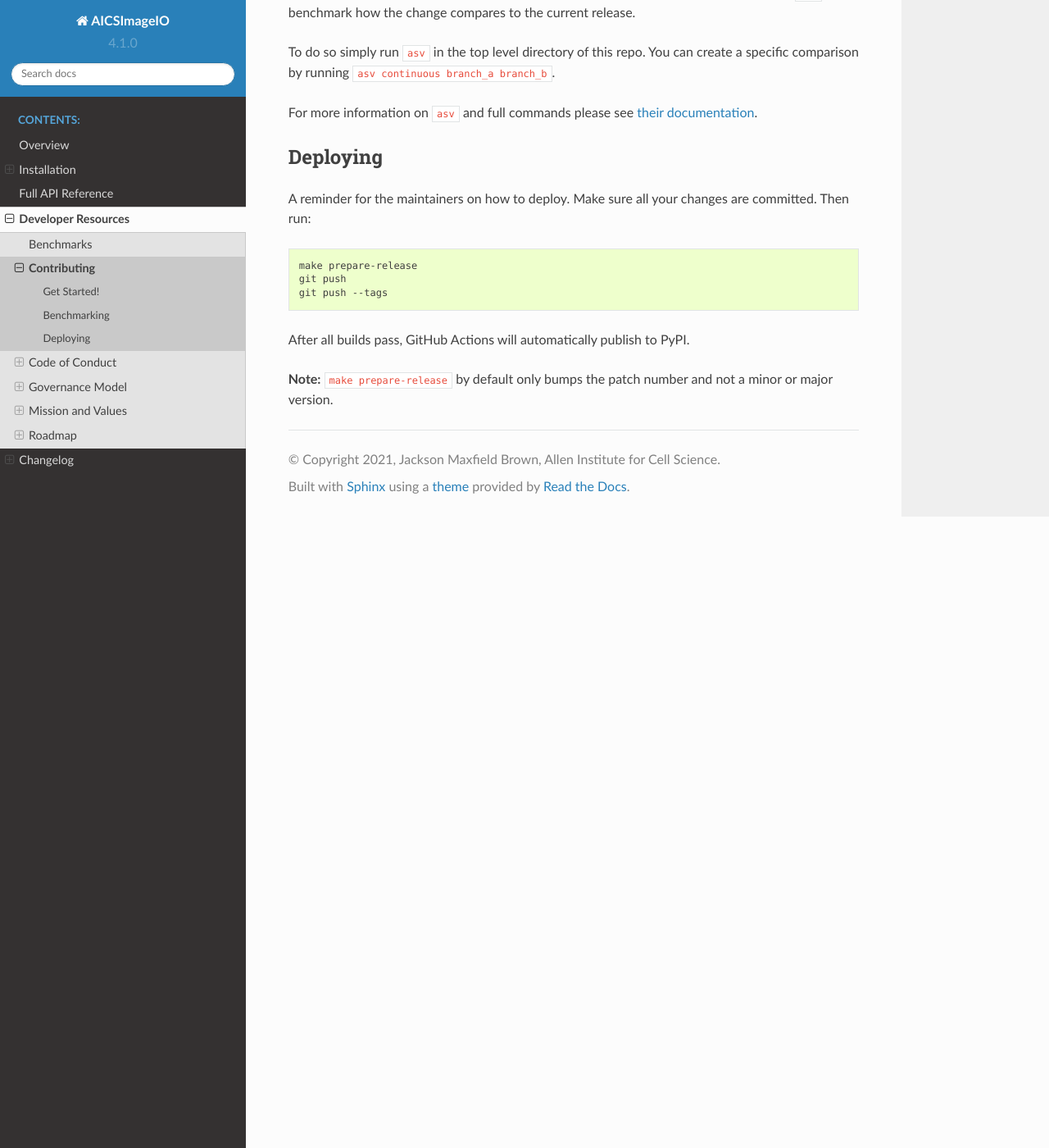
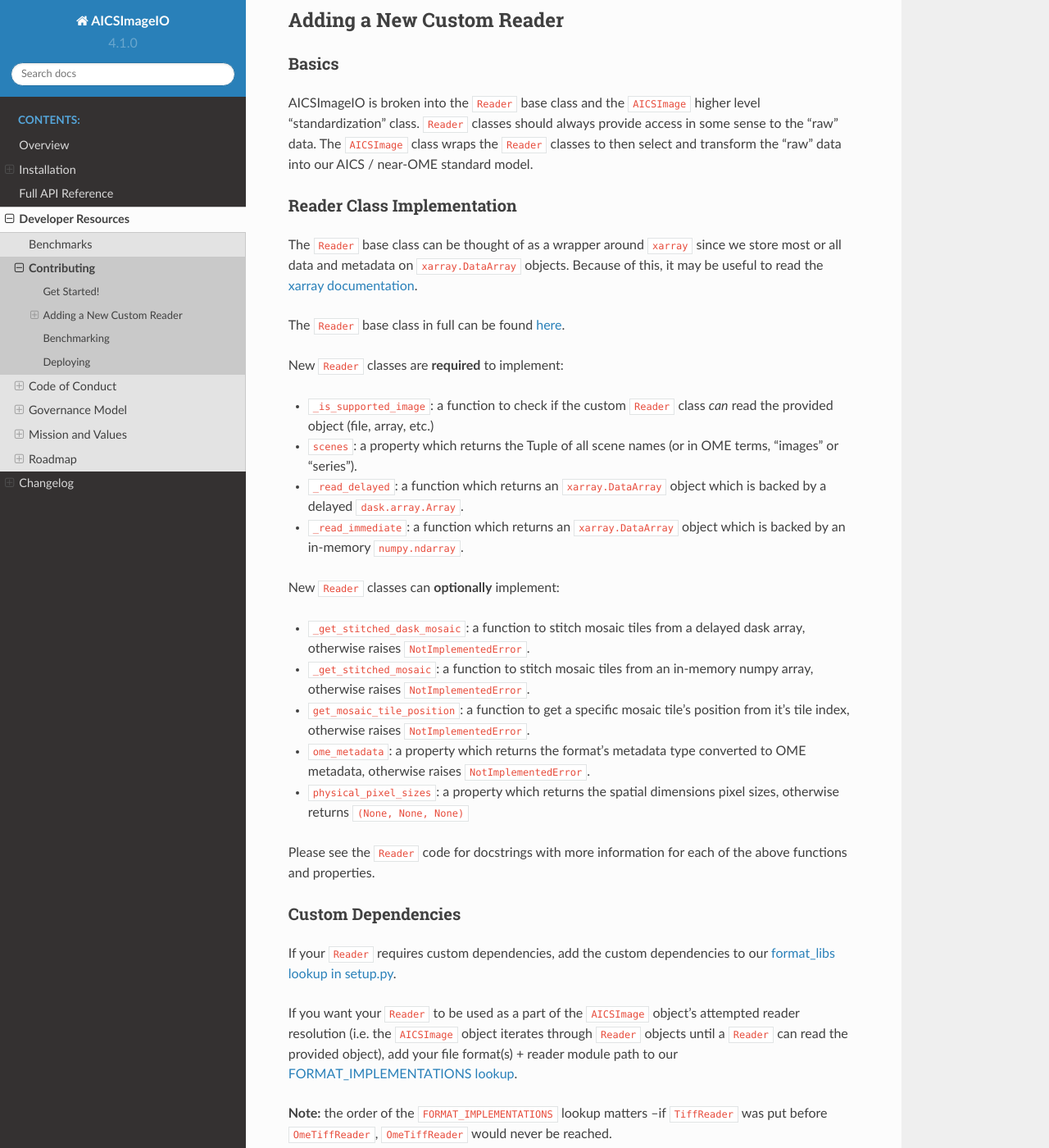
Before and after one commit to AllenCellModeling/aicsimageio, a Sphinx documentation site: the page built from docs/CONTRIBUTING.md, in a window 1280 px wide and 1400 px high, scrolled down 1527 px. Shown: the whole window at 82% size. Built offline with Sphinx 7.4.7 and the Read the Docs theme 2.0.0, drawn with Linux system fonts in a browser that asks for light colours; pages that are not in the unit, such as notebooks, are missing from menus; some of the changed text lies outside the part shown.

Commit message:
admin/add-custom-reader-addition-docs (#305)
* Fix basic contributing steps

* Add docs for "how to add new custom reader"

* Change xarray storage explanation

Co-authored-by: Madison Swain-Bowden <bowdenm@spu.edu>

* Grammer on object's

Co-authored-by: Madison Swain-Bowden <bowdenm@spu.edu>

* Better CziReader custom dependency link

Co-authored-by: Madison Swain-Bowden <bowdenm@spu.edu>

* Remove extra words

Co-authored-by: Madison Swain-Bowden <bowdenm@spu.edu>

* Better wording on benchmark additions

Co-authored-by: Madison Swain-Bowden <bowdenm@spu.edu>

* Clean up Reader class impl section

Co-authored-by: Madison Swain-Bowden <bowdenm@spu.edu>

````diff
--- a/docs/CONTRIBUTING.md
+++ b/docs/CONTRIBUTING.md
@@ -7,66 +7,153 @@ helps, and credit will always be given.
 
 Ready to contribute? Here's how to set up `aicsimageio` for local development.
 
-1. Fork the `aicsimageio` repo on GitHub.
+1.  Fork the `aicsimageio` repo on GitHub.
 
-2. Clone your fork locally:
+2.  Clone your fork locally:
 
-    ```bash
-    git clone https://{your_name_here}@github.com/aicsimageio.git
-    ```
+        git clone https://{your_name_here}@github.com/aicsimageio.git
 
-3. Check out the submodules used in this repo:
-    ```bash
-    git submodule update --init --recursive
-    ```
+3.  Check out the submodules used in this repo:
 
-4. Install the project in editable mode (and preferably in a virtual environment):
+        git submodule update --init --recursive
 
-    ```bash
-    cd aicsimageio/
-    pip install -e .[dev]
-    ```
+4.  Install the project in editable mode (and preferably in a virtual environment):
 
-5. Download the test resources:
+        cd aicsimageio/
+        pip install -e .[dev]
 
-    ```bash
-    python scripts/download_test_resources.py
-    ```
+5.  Download the test resources:
+
+        python scripts/download_test_resources.py
 
     If you need to upload new resources please let a core maintainer know.
 
-6. Create a branch for local development:
+    If you cannot download the test resources, feel free to open a Draft Pull Request
+    to the main `aicsimageio` repository as our GitHub Actions will allow you to test
+    with the resources downloaded.
 
-    ```bash
-    git checkout -b {your_development_type}/short-description
-    ```
+6.  Create a branch for local development:
+
+        git checkout -b {your_development_type}/short-description
 
     Ex: feature/read-tiff-files or bugfix/handle-file-not-found<br>
     Now you can make your changes locally.
 
-7. When you're done making changes, check that your changes pass linting and
+7.  When you're done making changes, check that your changes pass linting and
     tests, including testing other Python versions with make (!! Important !!):
 
-    ```bash
-    make build
-    ```
+        make build
 
     If you have any AWS credentials configured and would like to run the full
     remote IO test suite:
 
-    ```bash
-    make build-with-remote
-    ```
+        make build-with-remote
 
-8. Commit your changes and push your branch to GitHub:
+8.  Commit your changes and push your branch to GitHub:
 
-    ```bash
-    git add .
-    git commit -m "Resolves gh-###. Your detailed description of your changes."
-    git push origin {your_development_type}/short-description
-    ```
+        git add .
+        git commit -m "Resolves gh-###. Your detailed description of your changes."
+        git push origin {your_development_type}/short-description
 
-9. Submit a pull request through the GitHub website.
+9.  Submit a pull request through the GitHub website.
+
+## Adding a New Custom Reader
+
+### Basics
+
+AICSImageIO is broken into the `Reader` base class and the `AICSImage` higher
+level "standardization" class. `Reader` classes should always provide
+access in some sense to the "raw" data. The `AICSImage` class wraps the
+`Reader` classes to then select and transform the "raw" data into our
+AICS / near-OME standard model.
+
+### Reader Class Implementation
+
+The `Reader` base class can be thought of as a wrapper around
+`xarray` since we store most or all data and metadata on
+`xarray.DataArray` objects.
+Because of this, it may be useful to read the
+[xarray documentation](http://xarray.pydata.org/en/stable/).
+
+The `Reader` base class in full can be found
+[here](https://github.com/AllenCellModeling/aicsimageio/blob/main/aicsimageio/readers/reader.py).
+
+New `Reader` classes are **required** to implement:
+
+-   `_is_supported_image`: a function to check if the custom `Reader` class
+    _can_ read the provided object (file, array, etc.)
+-   `scenes`: a property which returns the Tuple of all scene names
+    (or in OME terms, "images" or "series").
+-   `_read_delayed`: a function which returns an `xarray.DataArray` object
+    which is backed by a delayed `dask.array.Array`.
+-   `_read_immediate`: a function which returns an `xarray.DataArray` object
+    which is backed by an in-memory `numpy.ndarray`.
+
+New `Reader` classes can **optionally** implement:
+
+-   `_get_stitched_dask_mosaic`: a function to stitch mosaic tiles from a
+    delayed dask array, otherwise raises `NotImplementedError`.
+-   `_get_stitched_mosaic`: a function to stitch mosaic tiles from an
+    in-memory numpy array, otherwise raises `NotImplementedError`.
+-   `get_mosaic_tile_position`: a function to get a specific mosaic tile's position
+    from it's tile index, otherwise raises `NotImplementedError`.
+-   `ome_metadata`: a property which returns the format's metadata type converted to
+    OME metadata, otherwise raises `NotImplementedError`.
+-   `physical_pixel_sizes`: a property which returns the spatial dimensions pixel sizes,
+    otherwise returns `(None, None, None)`
+
+Please see the `Reader` code for docstrings with more information
+for each of the above functions and properties.
+
+### Custom Dependencies
+
+If your `Reader` requires custom dependencies, add the custom dependencies
+to our [format_libs lookup in setup.py](https://github.com/AllenCellModeling/aicsimageio/blob/main/setup.py#L26).
+
+If you want your `Reader` to be used as a part of the `AICSImage`
+object's attempted reader resolution (i.e. the `AICSImage` object iterates
+through `Reader` objects until a `Reader` can read the provided object),
+add your file format(s) + reader module path to our
+[FORMAT_IMPLEMENTATIONS lookup](https://github.com/AllenCellModeling/aicsimageio/blob/main/aicsimageio/formats.py).
+
+**Note:** the order of the `FORMAT_IMPLEMENTATIONS` lookup matters
+--if `TiffReader` was put before `OmeTiffReader`,
+`OmeTiffReader` would never be reached.
+
+For an example of a `Reader` that requires custom dependencies, see our `CziReader` (specifically
+[Reader dependency lookup during import of the module](https://github.com/AllenCellModeling/aicsimageio/blob/main/aicsimageio/readers/czi_reader.py#L24)).
+
+### Testing
+
+We provide standard functions for testing and validating data and metadata
+as well as running serialization and deserialization and other checks for you.
+These are:
+
+-   [run_image_container_checks](https://github.com/AllenCellModeling/aicsimageio/blob/main/aicsimageio/tests/image_container_test_utils.py#L46)
+    for single-scene
+-   [run_multi_scene_image_read_checks](https://github.com/AllenCellModeling/aicsimageio/blob/main/aicsimageio/tests/image_container_test_utils.py#L179)
+    for multi-scene.
+
+See our [OmeTiffReader Tests](https://github.com/AllenCellModeling/aicsimageio/blob/main/aicsimageio/tests/readers/test_ome_tiff_reader.py)
+for an example parametrized usage of these standard testing functions.
+
+Outside of using these standard testing functions, you should feel free to
+add additional testing for you `Reader` class when needed or
+for cases that you feel we should support.
+
+### Optional Reader Benchmarking
+
+If you want to benchmark your `Reader` over the course of `aicsimageio` patches,
+add a `{YourReader}Suite` class to our
+[benchmark_image_containers file](https://github.com/AllenCellModeling/aicsimageio/blob/main/benchmarks/benchmark_image_containers.py#L167).
+
+**Note:** You may want to specifically choose files larger than 100MB to
+benchmark against to make random IO spikes on the GitHub Action runner negligible.
+
+### Documentation
+
+Let people know your `Reader` is available for use! Document it's install pattern
+in the README.
 
 ## Benchmarking
 
````
